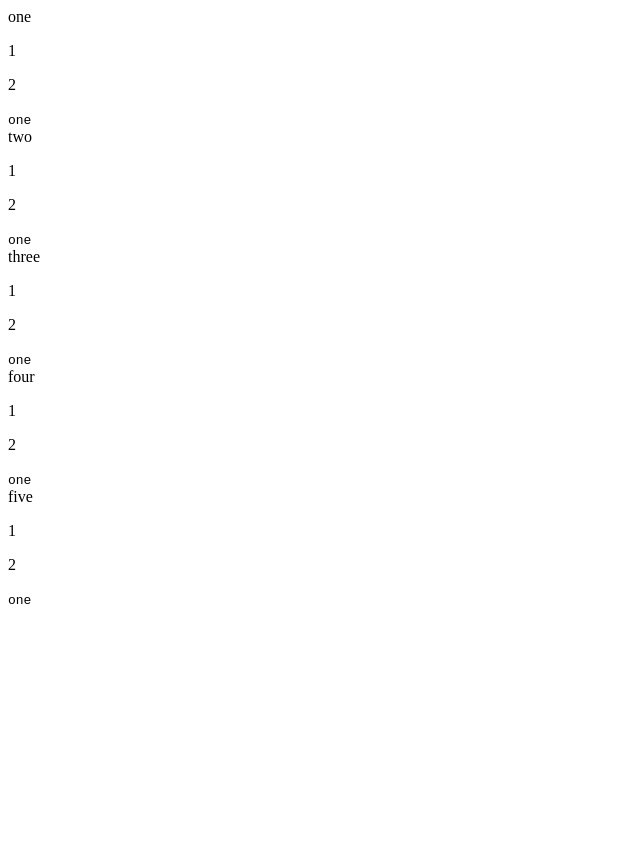
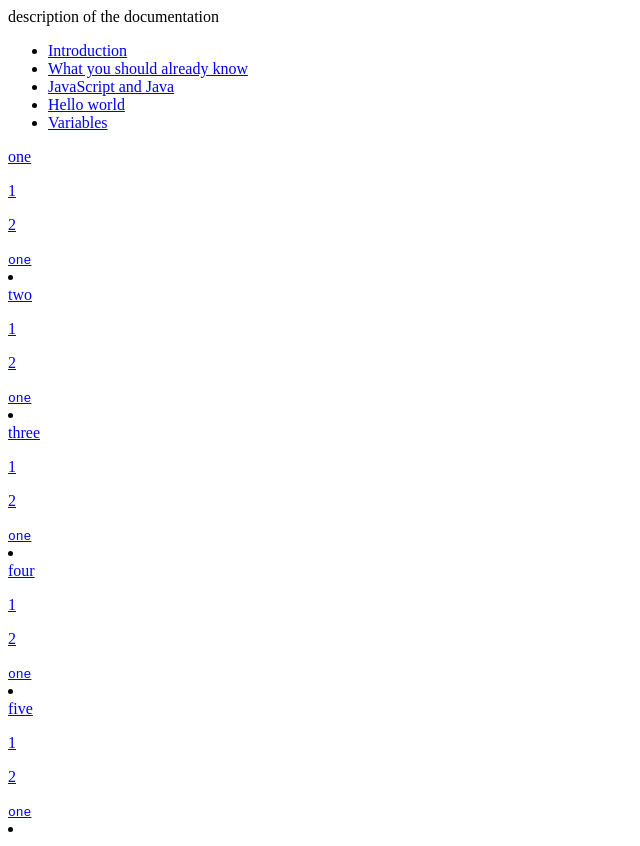
Before and after one commit to UsayminOlim/trial-project, a plain HTML site: page index.html in a window 1280 px wide. Shown: the whole page, without its empty margins (0-640 px from the left). Before the commit the page ends 800 px from the top, so only its background shows below. Drawn offline with Linux system fonts and the light colour scheme.

Commit message:
added from 9 to 16

```diff
--- a/index.html
+++ b/index.html
@@ -7,14 +7,49 @@
   </head>
 
   <body>
+    <nav id="navbar">
+      <header>description of the documentation</header>
+        <a href="#navbar" class="nav-link"></a>
+        <ul>
+          <li><a class="nav-link" href="#one">Introduction</a></li>
+          <li>
+            <a class="nav-link" href="#two">What you should already know</a>
+          </li>
+          <li>
+            <a class="nav-link" href="#three">JavaScript and Java</a>
+          </li>
+          <li><a class="nav-link" href="#four">Hello world</a></li>
+          <li><a class="nav-link" href="#five">Variables</a></li>
 
+        </ul>
+      </nav>
     <main id="main-doc">
-      <section class="main-section" id="one"><header>one</header><p>1</p><p>2</p><code>one</code></section>
-      <section class="main-section" id="two"><header>two</header><p>1</p><p>2</p><code>one</code></section>
-      <section class="main-section" id="three"><header>three</header><p>1</p><p>2</p><code>one</code></section>
-      <section class="main-section" id="four"><header>four</header><p>1</p><p>2</p><code>one</code></section>
-      <section class="main-section" id="five"><header>five</header><p>1</p><p>2</p><code>one</code></section>
+      <section class="main-section" id="one"><header><a href="#navbar" class="nav-link">one</a></header><p><a href="#navbar" class="nav-link">1</a></p><p><a href="#navbar" class="nav-link">2</a></p><code><a href="#navbar" class="nav-link">one</a></code>
+      <li></li> <a href="#navbar" class="nav-link"></a></section>
+      <section class="main-section" id="two"><header><a href="#navbar" class="nav-link">two<a href="#navbar" class="nav-link"></a></header><p><a href="#navbar" class="nav-link">1</a></p><p><a href="#navbar" class="nav-link">2</a></p><code><a href="#navbar" class="nav-link">one</a></code><li><a href="#navbar" class="nav-link"></a></li>
+
+        <a href="#navbar" class="nav-link" class="main-section"></a></section>
+      <section class="main-section" id="three"><header><a href="#navbar" class="nav-link">three</a></header><p><a href="#navbar" class="nav-link">1</a></p>
+        <p><a href="#navbar" class="nav-link">2</a></p>
+        <code><a href="navbar" class="nav-link">one</a></code>
+        <li><a href="#navbar" class="nav-link"></a></li>
+        <a href="#navbar" class="nav-link"></a></section>
+      <section class="main-section" id="four"><header><a href="#navbar" class="nav-link">four</a></header>
+        <p><a href="#navbar" class="nav-link">1</a></p><p><a href="#navbar" class="nav-link">2</a></p>
+        <code><a href="#navbar" class="nav-link">one</a></code><li><a href="#navbar" class="nav-link"></a></li>
+        <a href="#navbar" class="nav-link"></a></section>
+      <section class="main-section" id="five"><header><a href="#navbar" class="nav-link">five</a>
+      </header><p><a href="#navbar" class="nav-link">1</a></p>
+      <p><a href="#navbar" class="nav-link">2</a></p>
+      <code><a href="navbar" class="nav-link">one</a></code><li><a href="#navbar" class="nav-link"></a></li>
+        <a href="#navbar" class="nav-link"></a></section>
+
+
+
+
+
     </main>
+
 
     <script src="https://cdn.freecodecamp.org/testable-projects-fcc/v1/bundle.js"></script>
     <script  src="js/index.js"></script>
```
